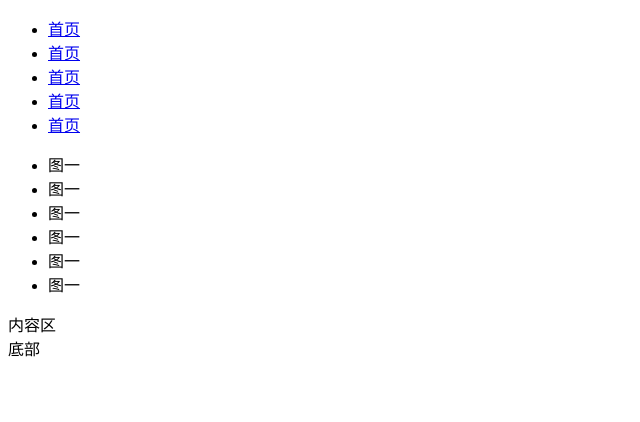
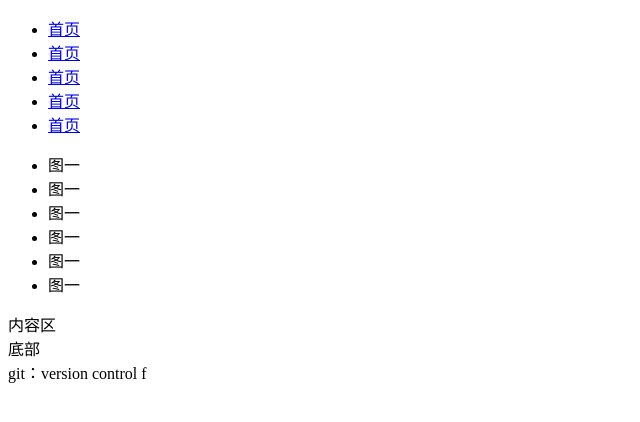
Before and after one commit to zhaoqianbryant/mygit2, a plain HTML site: page index.html in a window 1280 px wide. Shown: the whole page, without its empty margins (0-640 px from the left). Drawn offline with Linux system fonts and the light colour scheme.

Commit message:
第一次更新

```diff
--- a/index.html
+++ b/index.html
@@ -33,3 +33,4 @@
 		</div>
 	</body>
 </html>
+git：version control f
```
